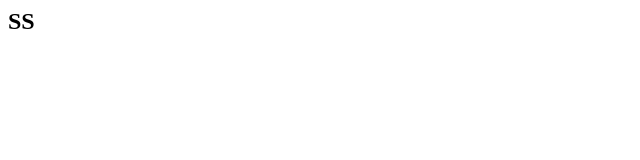
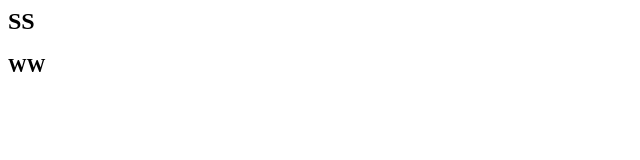
Before and after one commit to ccstmiktsm/VCS-Latihan, a plain HTML site: page index.html in a window 1280 px wide. Shown: the full height of the page, 0-640 px from the left. Drawn offline with Linux system fonts and the light colour scheme.

Commit message:
Menambahkan h3

```diff
--- a/index.html
+++ b/index.html
@@ -1 +1,2 @@
 <h2>SS</h2>
+<h3>WW</h3>
```
